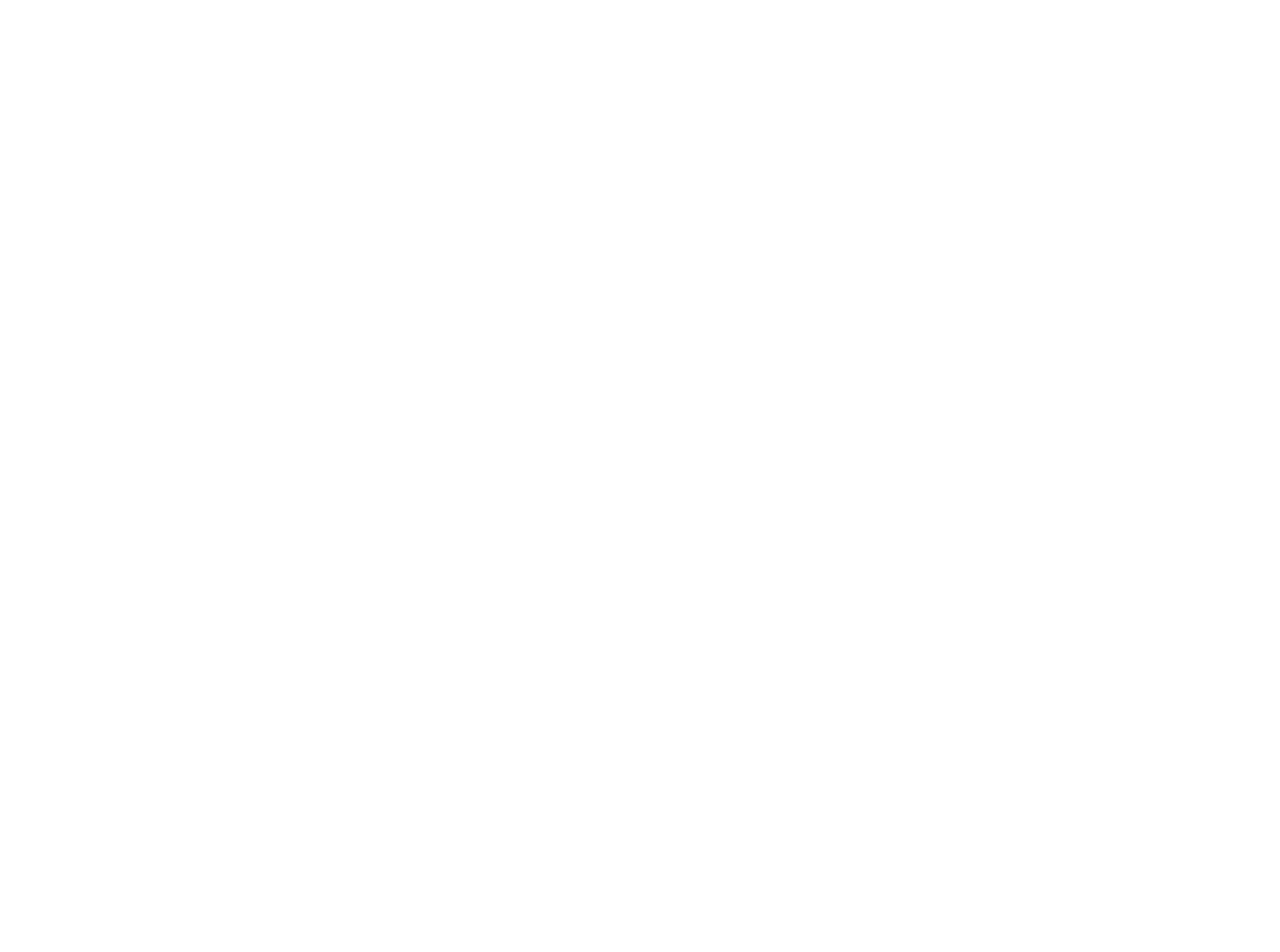
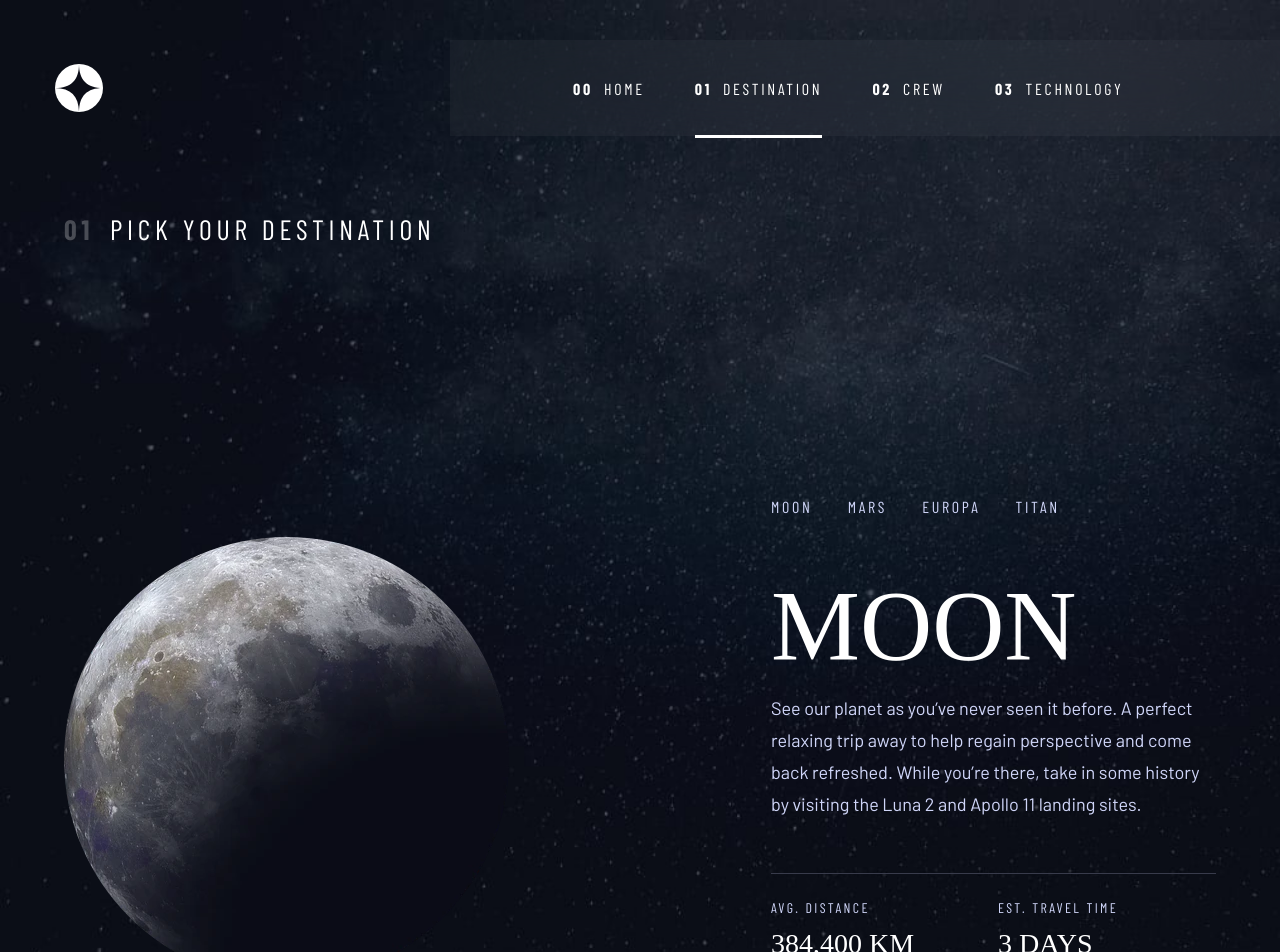
Before and after one commit to MariamKvirchiladze/space-tourism-website, a React (Vite) app: page /Destination/moon in a window 1280 px wide. Before the commit this address had no page. Shown: the top 952 px of the page. Before the commit the page ends 800 px from the top, so only its background shows below. Built offline with nearby package versions, Linux system fonts and the light colour scheme; a web font is replaced by a local one.

Commit message:
complete page destination

```diff
--- a/src/App.tsx
+++ b/src/App.tsx
@@ -13,7 +13,7 @@
         <GlobalStyles />
         <Routes>
           <Route path="/" element={<Home />} />
-          <Route path="Destination" element={<Destination />} />
+          <Route path="Destination/:planets" element={<Destination />} />
           <Route path="Crew" element={<Crew />} />
           <Route path="Technology" element={<Technology />} />
         </Routes>
--- a/src/components/header/BurgerMenu.tsx
+++ b/src/components/header/BurgerMenu.tsx
@@ -40,7 +40,7 @@
             <div className="page home"> </div>
             <div className="hover"></div>
           </Link>
-          <Link to="/Destination">
+          <Link to="/Destination/moon">
             <h2> 01</h2>
             <h1>DESTINATION </h1>
             <div className="page destination"> </div>
--- a/src/components/pages/Destination.tsx
+++ b/src/components/pages/Destination.tsx
@@ -3,8 +3,16 @@
 import bgDestMob from "/assets/destination/background-destination-mobile.jpg";
 import bgDestTab from "/assets/destination/background-destination-tablet.jpg";
 import bgDestDesk from "/assets/destination/background-destination-desktop.jpg";
+import { useParams, Link } from "react-router-dom";
+import data from "../../../data.json";
 
 const Destination = (): JSX.Element => {
+  const parameter = useParams();
+  const planetInfo = data.destinations.find(
+    (item: any) => item.name.toLowerCase() === parameter.planets
+  );
+
+  const photo = `.${planetInfo?.images.webp}`;
   return (
     <DestionationContainer>
       <Header />
@@ -13,41 +21,36 @@
         <p className="textDest"> pick your destination</p>
       </div>
       <div className="mainDest">
-        <img />
+        <img src={photo} />
         <div className="chooseDest">
           <nav>
-            <a>
+            <Link to="/Destination/moon">
               MOON <div className="hover"> </div>
-            </a>
-            <a>
+            </Link>
+            <Link to="/Destination/mars">
               MARS <div className="hover"> </div>
-            </a>
-            <a>
+            </Link>
+            <Link to="/Destination/europa">
               EUROPA <div className="hover"> </div>
-            </a>
-            <a>
+            </Link>
+            <Link to="/Destination/titan">
               TITAN <div className="hover"> </div>
-            </a>
+            </Link>
           </nav>
 
           <div className="planetInfo">
-            <h1>planet</h1>
-            <p className="info">
-              Lorem ipsum dolor sit amet consectetur adipisicing elit. Nostrum,
-              eum nemo. Quia, soluta neque ipsa nobis ducimus, amet eius maxime
-              sint quod iste beatae minima doloremque cumque eos vitae
-              consequatur
-            </p>
+            <h1>{planetInfo?.name}</h1>
+            <p className="info">{planetInfo?.description}</p>
           </div>
           <hr />
           <div className="timeAndkm">
             <div className="dist">
               <h3 className="text"> AVG. DISTANCE</h3>
-              <h2 className="num"> 123123</h2>
+              <h2 className="num"> {planetInfo?.distance}</h2>
             </div>
             <div className="dist">
               <h3 className="text"> EST. TRAVEL TIME</h3>
-              <h2 className="num"> 123123</h2>
+              <h2 className="num"> {planetInfo?.travel}</h2>
             </div>
           </div>
         </div>
```
